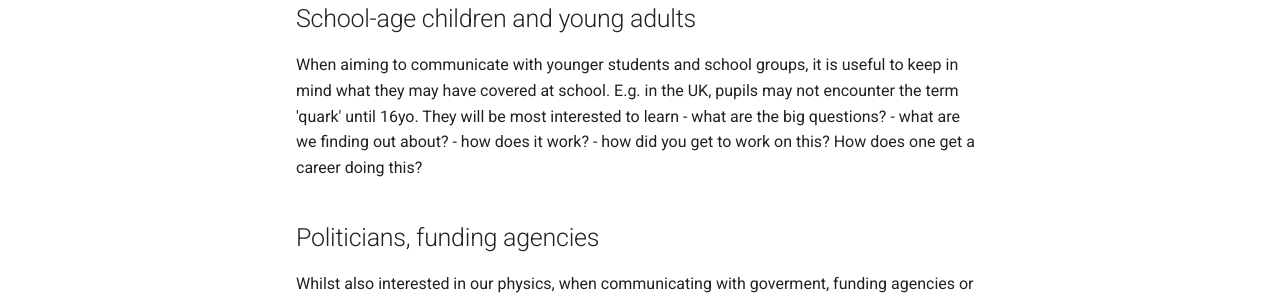
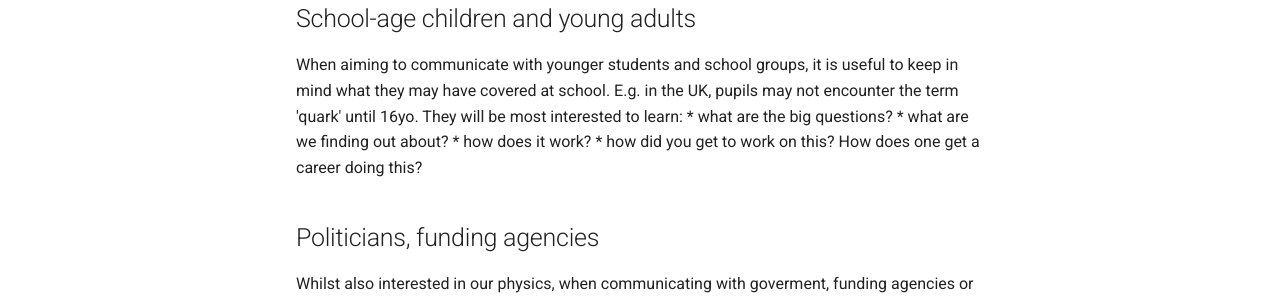
Before and after one commit to sliipper/outreach-training, an MkDocs documentation site: the page built from docs/training/communication.md, in a window 1280 px wide and 976 px high. Shown: the part 559-859 px from the top of the window. Built offline with MkDocs 1.6.1 and Material for MkDocs 9.7.7, drawn with Linux system fonts in a browser that asks for light colours.

Commit message:
attempting to debug the bullet lists

```diff
--- a/docs/training/communication.md
+++ b/docs/training/communication.md
@@ -8,11 +8,11 @@
 Keep in mind the key things your audience want to know. Good example is this [article](https://lheurtier.github.io/LHCb.html) by Will Barter.
 
 ## School-age children and young adults
-When aiming to communicate with younger students and school groups, it is useful to keep in mind what they may have covered at school. E.g. in the UK, pupils may not encounter the term 'quark' until 16yo. They will be most interested to learn
-- what are the big questions?
-- what are we finding out about?
-- how does it work?
-- how did you get to work on this? How does one get a career doing this?
+When aiming to communicate with younger students and school groups, it is useful to keep in mind what they may have covered at school. E.g. in the UK, pupils may not encounter the term 'quark' until 16yo. They will be most interested to learn:
+* what are the big questions?
+* what are we finding out about?
+* how does it work?
+* how did you get to work on this? How does one get a career doing this?
 
 
 ## Politicians, funding agencies
```
